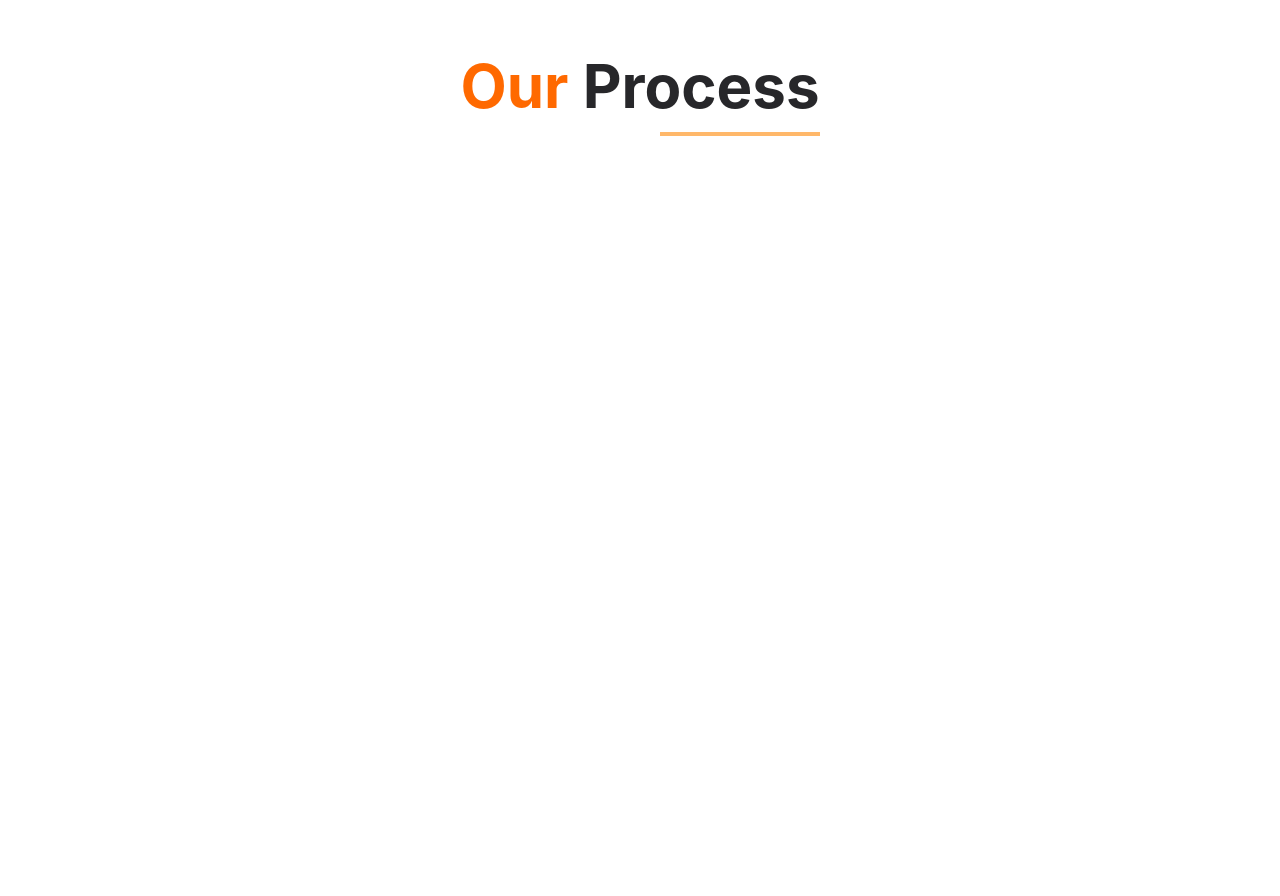
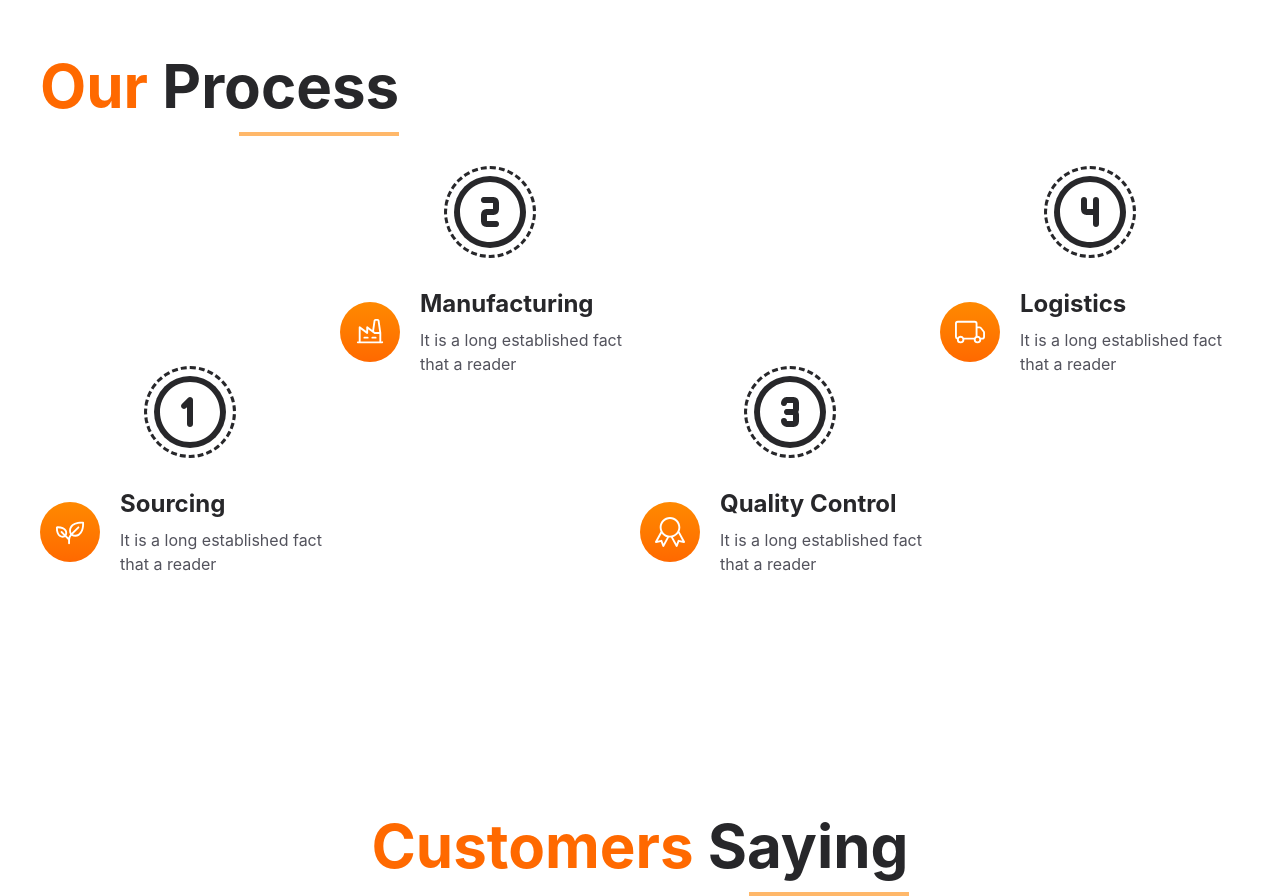
Before and after one commit to pandit-pradeep/Grocery-Website, a React (Vite) app in the folder grocify-website/: page / in a window 1280 px wide. Shown: the part 4100-4996 px from the top of the page. Before the commit the page ends 4316 px from the top, so only its background shows below. Built offline with nearby package versions, Linux system fonts and the light colour scheme.

Commit message:
Process section done and Testimonials section start

```diff
--- a/grocify-website/src/components/Home/Home.jsx
+++ b/grocify-website/src/components/Home/Home.jsx
@@ -6,6 +6,7 @@ import Values from '../Values/Values'
 import Products from '../Products/Products'
 import Discount from '../Discount/Discount'
 import Process from '../Process/Process'
+import Testimonials from '../Testimonials/Testimonials'
 
 const Home = () => {
   return (
@@ -17,6 +18,7 @@ const Home = () => {
       <Products/>
       <Discount/>
       <Process/>
+      <Testimonials/>
     </div>
   )
 }
--- a/grocify-website/src/components/Process/Process.jsx
+++ b/grocify-website/src/components/Process/Process.jsx
@@ -1,15 +1,87 @@
 import React from 'react'
 import Heading from '../Heading/Heading'
+import { TbCircleNumber1Filled, TbCircleNumber2Filled, TbCircleNumber3Filled, TbCircleNumber4Filled } from "react-icons/tb";
+import { PiFactory, PiPlant } from "react-icons/pi";
+import { SlBadge } from "react-icons/sl";
+import { BsTruck } from "react-icons/bs";
+
+
+
+
 
 const Process = () => {
+
+
+  const renderSteps = steps.map(item => {
+    return (
+      <div className={`flex-1 basis-[300px] ${item.id % 2 === 0 ? 'md:-mt-100' : ''}`}>
+        <span className='flex justify-center items-center rounded-full text-white w-18 h-18 text-8xl bg-zinc-800 outline-[3px] outline-offset-7 outline-zinc-800 outline-dashed  mx-auto'>{item.number}</span>
+
+
+        <div className='flex items-center gap-5 mt-10'>
+          <span className='flex justify-center items-center bg-gradient-to-b from-orange-400 to-orange-500 text-white w-15 h-15 rounded-full    text-3xl'>{item.icon}</span>
+
+          <div className='flex-1'>
+            <h4 className='text-zinc-800 text-2xl font-bold'>{item.title}</h4>
+            <p className='text-zinc-600 mt-2'>{item.para}</p>
+          </div>
+        </div>
+
+      </div>
+
+    )
+  })
+
   return (
     <section>
-        <div className='max-w-[1400px] mx-auto px-10 py-20 '>
-            <Heading highlight='Our' heading='Process' />
+      <div className='max-w-[1400px] mx-auto px-10 py-20 '>
+        <div className='w-fit mr-auto'>
+          <Heading highlight='Our' heading='Process' />
 
         </div>
+
+        <div className='flex flex-wrap  gap-y-17 md:mt-20 mt-10 justify-center items-center md:py-40'>
+          {renderSteps}
+        </div>
+      </div>
     </section>
   )
 }
 
 export default Process
+
+const steps = [
+  {
+    id: 1,
+    number: <TbCircleNumber1Filled />,
+    title: 'Sourcing',
+    para: ' It is a long established fact that a reader',
+    icon: <PiPlant />
+  },
+
+  {
+    id: 2,
+    number: <TbCircleNumber2Filled />,
+    title: 'Manufacturing',
+    para: ' It is a long established fact that a reader',
+    icon: <PiFactory />
+  },
+
+  {
+    id: 3,
+    number: <TbCircleNumber3Filled />,
+    title: 'Quality Control',
+    para: ' It is a long established fact that a reader',
+    icon: <SlBadge />
+
+  },
+
+  {
+    id: 4,
+    number: <TbCircleNumber4Filled />,
+    title: 'Logistics',
+    para: ' It is a long established fact that a reader',
+    icon: <BsTruck />
+
+  },
+]
--- /dev/null
+++ b/grocify-website/src/components/Testimonials/Testimonials.jsx
@@ -0,0 +1,15 @@
+import React from 'react'
+import Heading from '../Heading/Heading'
+
+const Testimonials = () => {
+    return (
+        <section>
+            <div className='max-w-[1400px] px-10 mx-auto '>
+                <Heading highlight='Customers' heading='Saying' />
+
+            </div>
+        </section>
+    )
+}
+
+export default Testimonials
```
